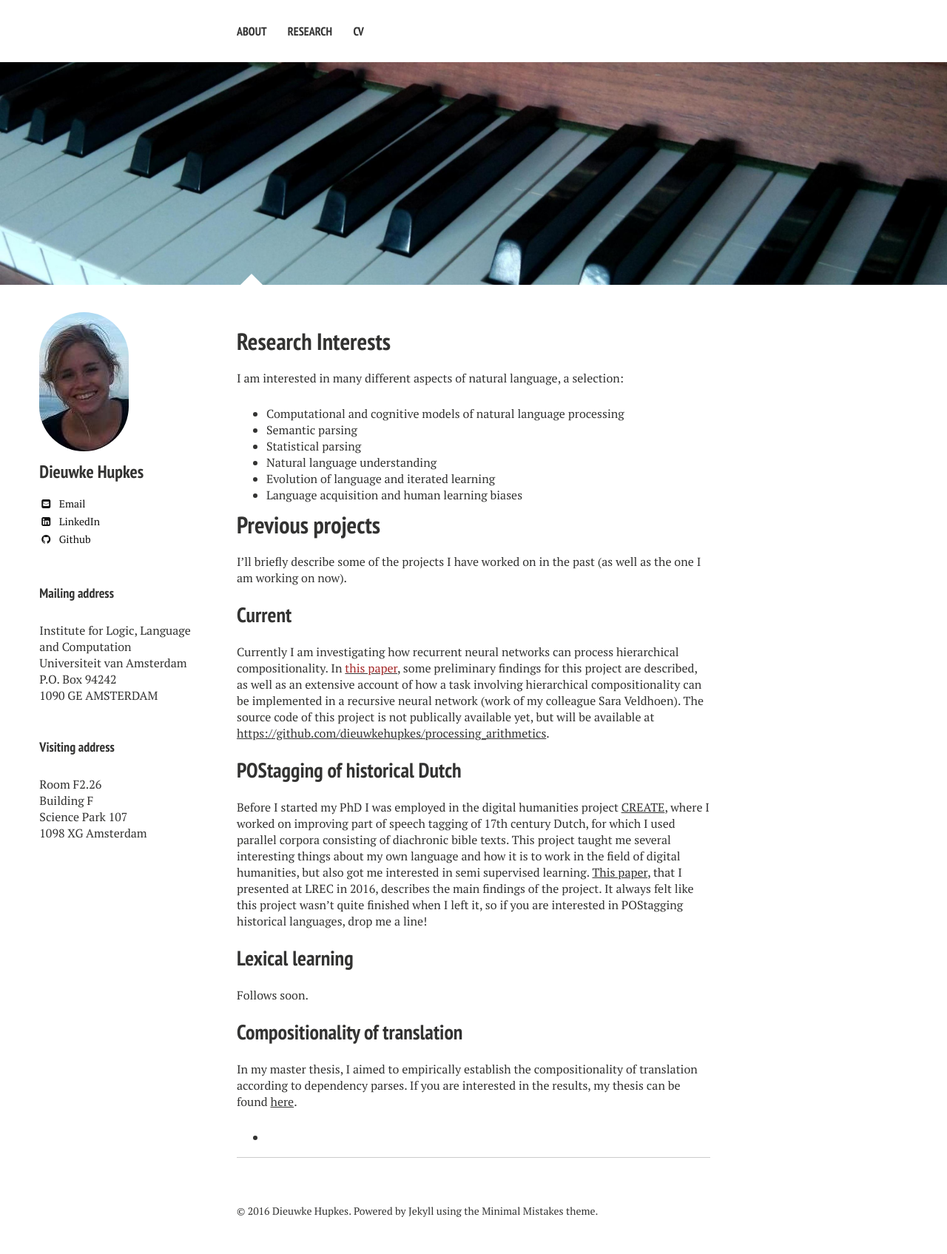
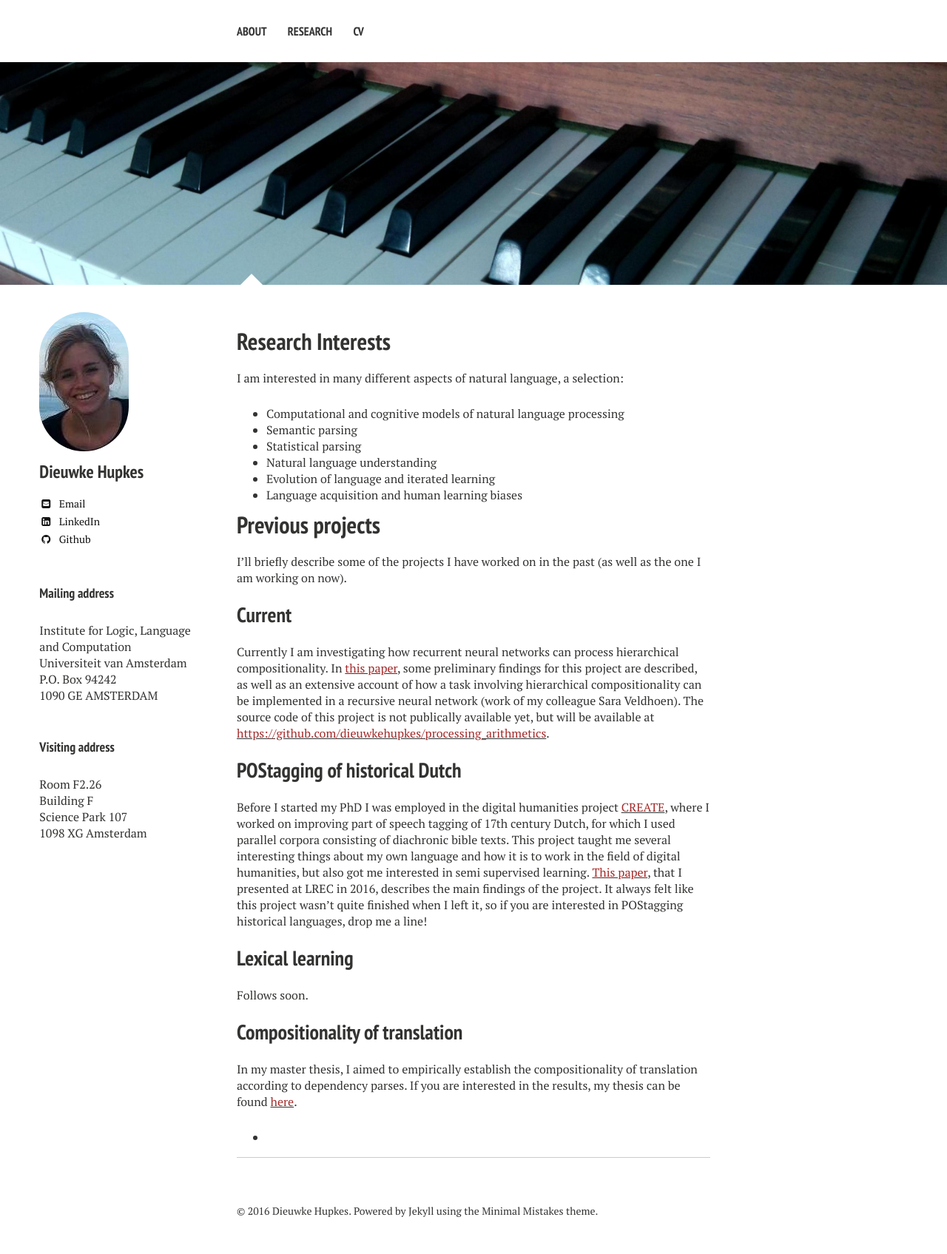
Before and after one commit to dieuwkehupkes/dieuwkehupkes.github.io, a Jekyll site: the page built from research/index.md, in a window 1280 px wide. Shown: the whole page at 74% size. Built offline with Jekyll 4.4.1, drawn with Linux system fonts in a browser that asks for light colours; nearby versions of some CDN libraries.

Commit message:
change font color

```diff
--- a/research/index.md
+++ b/research/index.md
@@ -25,13 +25,13 @@ I'll briefly describe some of the projects I have worked on in the past (as well
 
 Currently I am investigating how recurrent neural networks can process hierarchical compositionality.
 In [<font color="brown">this paper</font>](nips2016.pdf), some preliminary findings for this project are described, as well as an extensive account of how a task involving hierarchical compositionality can be implemented in a recursive neural network (work of my colleague Sara Veldhoen).
-The source code of this project is not publically available yet, but will be available at [https://github.com/dieuwkehupkes/processing_arithmetics](https://github.com/dieuwkehupkes/processing_arithmetics).
+The source code of this project is not publically available yet, but will be available at [<font color="brown">https://github.com/dieuwkehupkes/processing_arithmetics</font>](https://github.com/dieuwkehupkes/processing_arithmetics).
 
 ## POStagging of historical Dutch
 
-Before I started my PhD I was employed in the digital humanities project [CREATE](http://www.create.humanities.uva.nl/), where I worked on improving part of speech tagging of 17th century Dutch, for which I used parallel corpora consisting of diachronic bible texts.
+Before I started my PhD I was employed in the digital humanities project [<font color="brown">CREATE</font>](http://www.create.humanities.uva.nl/), where I worked on improving part of speech tagging of 17th century Dutch, for which I used parallel corpora consisting of diachronic bible texts.
 This project taught me several interesting things about my own language and how it is to work in the field of digital humanities, but also got me interested in semi supervised learning.
-[This paper](LREC2016.pdf), that I presented at LREC in 2016, describes the main findings of the project.
+[<font color="brown">This paper</font>](LREC2016.pdf), that I presented at LREC in 2016, describes the main findings of the project.
 It always felt like this project wasn't quite finished when I left it, so if you are interested in POStagging historical languages, drop me a line!
 
 ## Lexical learning
@@ -40,6 +40,6 @@ Follows soon.
 
 ## Compositionality of translation
 
-In my master thesis, I aimed to empirically establish the compositionality of translation according to dependency parses. If you are interested in the results, my thesis can be found [here](thesis.pdf).
+In my master thesis, I aimed to empirically establish the compositionality of translation according to dependency parses. If you are interested in the results, my thesis can be found [<font color="brown">here</font>](thesis.pdf).
 
 -
```
